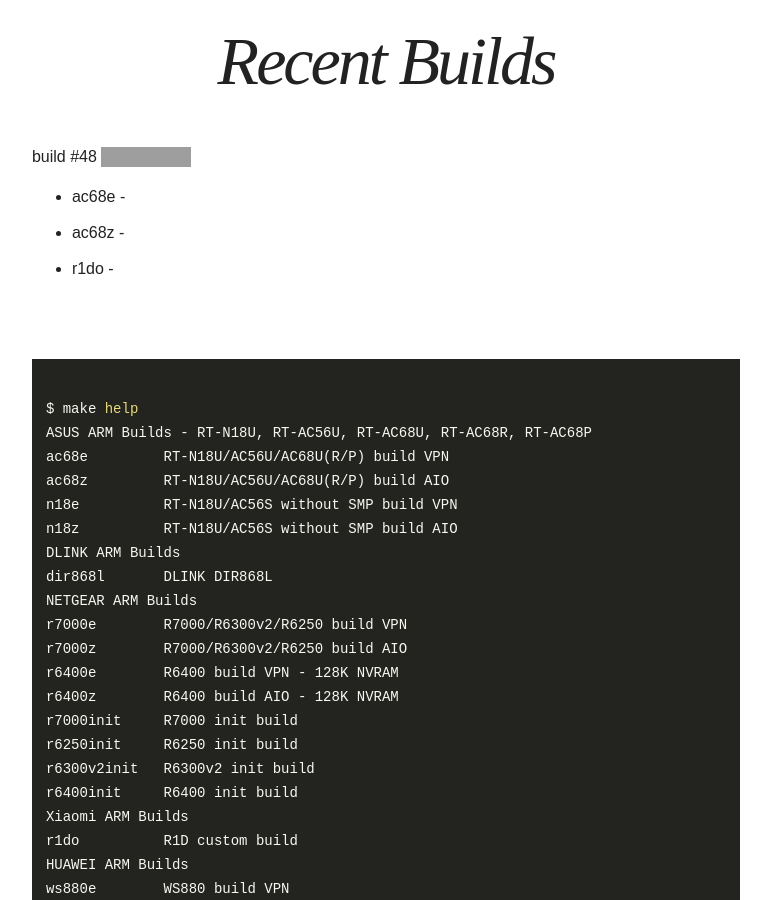
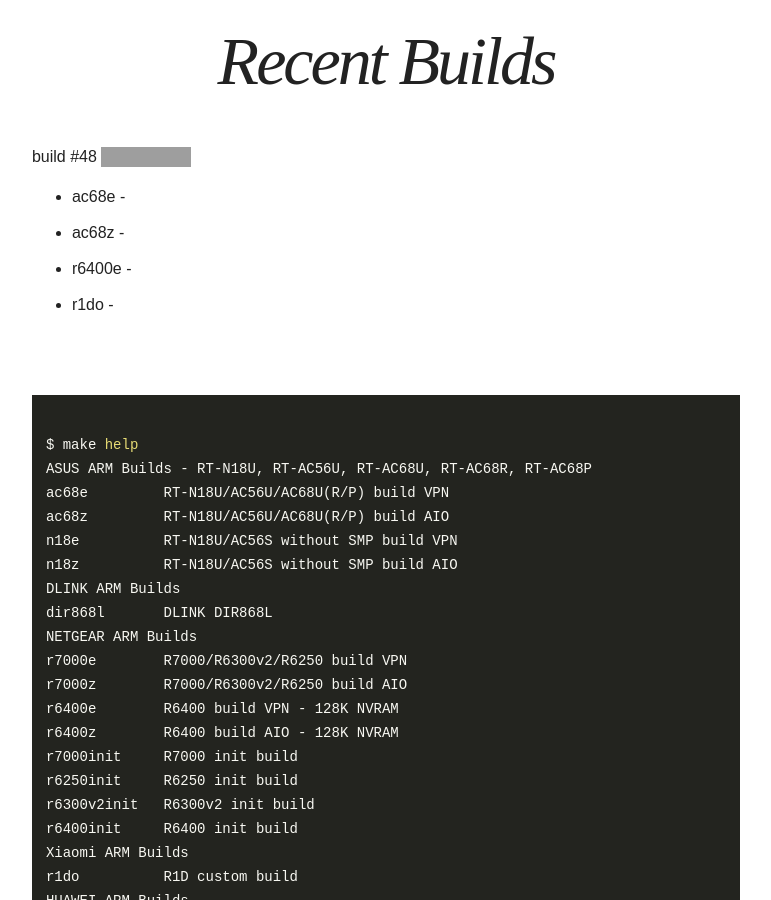
Before and after one commit to oglopss/tomato-arm-ci-jekyll, a Jekyll site: the page built from index.html, in a window 1280 px wide and 900 px high, scrolled down 451 px. Shown: the whole window, without its empty margins (254-1025 px from the left). Built offline with Jekyll 4.4.1, drawn with Linux system fonts in a browser that asks for light colours; nearby versions of some CDN libraries; grey boxes are pictures that could not be loaded.

Commit message:
Travis build 48 r6400e pushed to gh-pages

```diff
--- a/_data/ss.yml
+++ b/_data/ss.yml
@@ -3,3 +3,4 @@ files:
   - 0001 ac68e
   - 0005 r1do
   - 0002 ac68z
+  - 0004 r6400e
```
